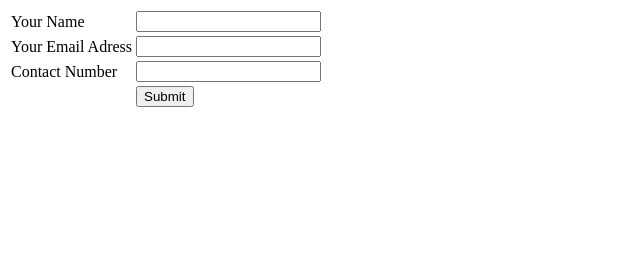
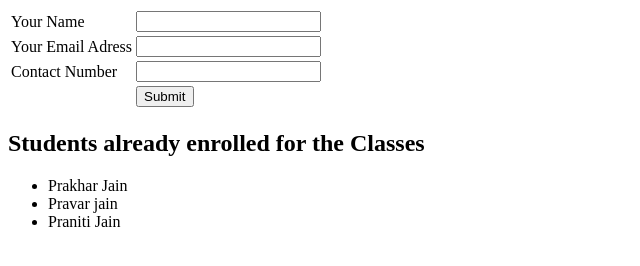
Before and after one commit to niteshjn/cv, a plain HTML site: page contactUs.html in a window 1280 px wide. Shown: the whole page, without its empty margins (0-640 px from the left). Drawn offline with Linux system fonts and the light colour scheme.

Commit message:
Update contactUs.html

```diff
--- a/contactUs.html
+++ b/contactUs.html
@@ -23,5 +23,13 @@
   </table>
 </form>
 
+    <h2>Students already enrolled for the Classes</h2>
+
+<ul>
+  <li>Prakhar Jain</li>
+  <li>Pravar jain</li>
+  <li>Praniti Jain</li>
+</ul>
+
   </body>
 </html>
```
